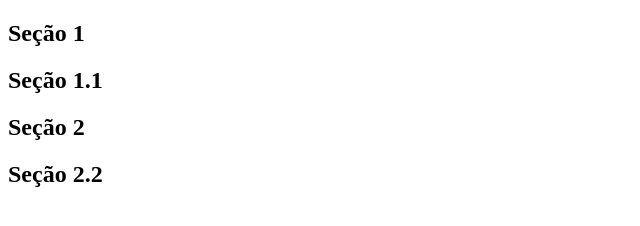
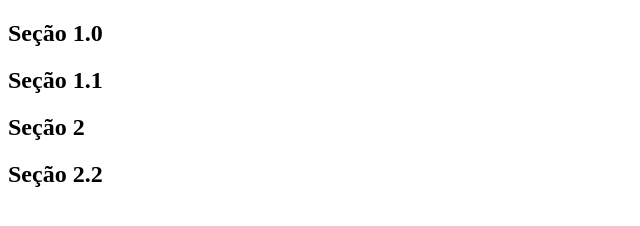
Before and after one commit to AlissonSco/Atividade-Web-3, a plain HTML site: page index.html in a window 1280 px wide. Shown: the full height of the page, 0-640 px from the left. Drawn offline with Linux system fonts and the light colour scheme.

Commit message:
Principal

```diff
--- a/index.html
+++ b/index.html
@@ -6,7 +6,7 @@
 <body>
     <main>
         <section>
-            <h1>Seção 1</h1>
+            <h1>Seção 1.0</h1>
         </section>
         <section>
             <h2>Seção 1.1</h2>
```
